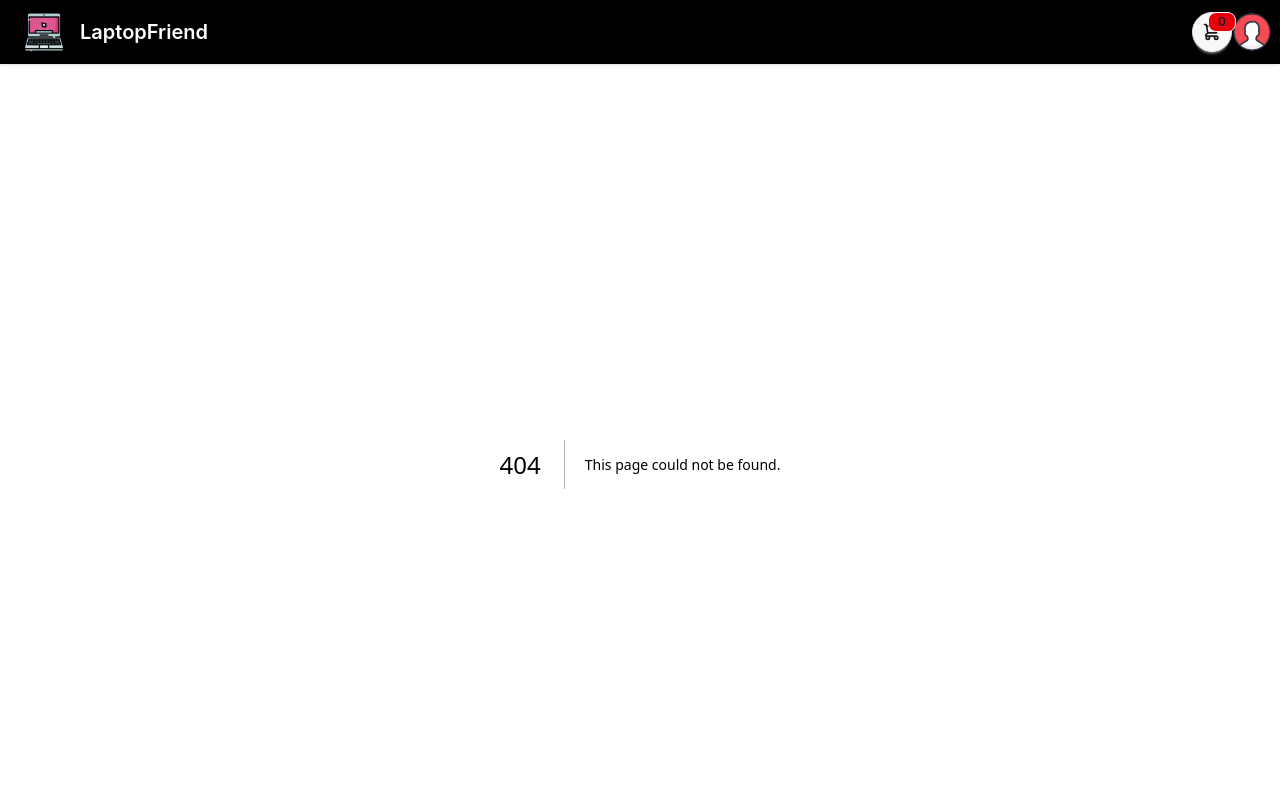
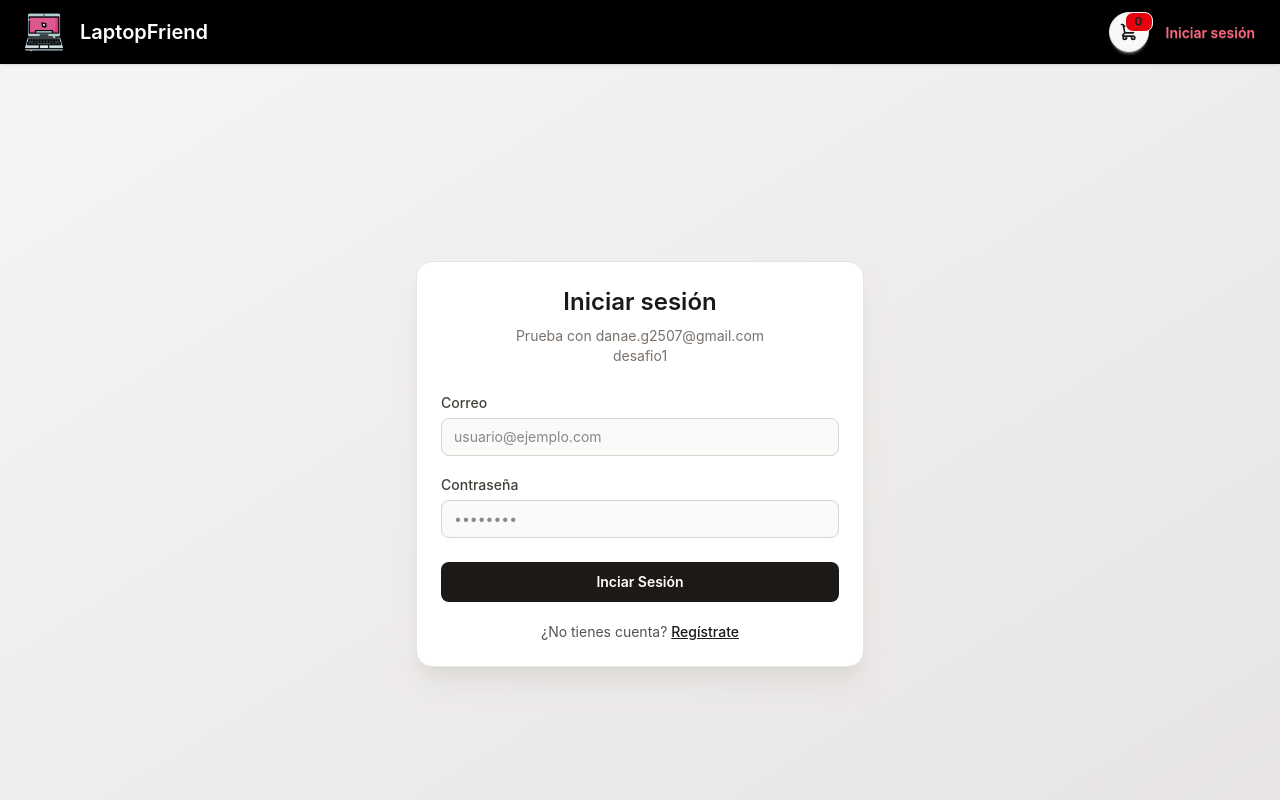
Before and after one commit to Dannae25/DPS, a Next.js app: page /login in a window 1280 px wide. Before the commit this address had no page. Shown: the top 800 px of the page. Built offline with nearby package versions, Linux system fonts and the light colour scheme.

Commit message:
Agregar: Estilos y validación a la página de login y conección con el navbar y botón de comprar

```diff
--- a/src/app/cart/page.tsx
+++ b/src/app/cart/page.tsx
@@ -7,12 +7,14 @@ import { useState } from "react";
 import Link from "next/link";
 import DetallesCarrito from "@/componentes/DetallesCarrito";
 import { useCart } from "@/context/cartContex";
+import { useAuth } from "@/context/usuarioContex";
 import { GenerarFactura } from "@/lib/GenerarFactura";
 import { EnviarCorreo } from "@/lib/EnviarCorreo";
 import { toast } from "sonner";
 
 export default function PaginaCarrito() {
   const { cartas, sumarCantidad, restarCantidad, eliminarProducto, limpiarCarrito, totalPrecio } = useCart();
+  const { usuario } = useAuth();
   //prueba
   const router = useRouter();
   const [procesando, setProcesando] = useState(false);
@@ -20,18 +22,22 @@ export default function PaginaCarrito() {
 
   //CONECTAR EL BOTON DE COMPRAR CON EL PDF
   async function ConfirmarCompra() {
+    if (!usuario) {
+      router.replace("/login?redirect=/cart");
+      return;
+    }
 
     if(cartas.length === 0)return;
 
-       setProcesando(true);
+    setProcesando(true);
 
     const generarId = `${Date.now()}`;
-    const correoDePrueba = "danae.g2507@gmail.com"
+    //const correoDePrueba = "danae.g2507@gmail.com"
     //GENERAR EL PDF EN EL NAVEGADOR
     const pdf = await GenerarFactura({
       generarId,
-      nombreCliente: "Cliente de prueba",
-      emailCliente: correoDePrueba,
+      nombreCliente: usuario.nombre,
+      emailCliente: usuario.email,
       elemento: cartas,
       totalPrecio,
     });
@@ -39,8 +45,8 @@ export default function PaginaCarrito() {
     //Guardo en el LocalStore para mostrar luego en el archivo donde irá la simulación
     const mostrarFcatura = {
       generarId,
-      nombreCliente: "Cliente de prueba",
-      emailCliente: correoDePrueba,
+      nombreCliente: usuario.nombre,
+      emailCliente: usuario.email,
       elemento: cartas,
       totalPrecio,
       date: new Date().toISOString(),
@@ -56,8 +62,8 @@ export default function PaginaCarrito() {
     //ENVIAR FACTURA POR CORREO
 
     const enviar = await EnviarCorreo({
-      email: correoDePrueba,
-      nombre:"Cliente Prueba",
+      email: usuario.email,
+      nombre:usuario.nombre,
       generarId,
       totalPrecio,
     });
@@ -127,15 +133,19 @@ export default function PaginaCarrito() {
             <span>Total</span>
             <span>${totalPrecio.toFixed(2)}</span>
           </div>
+          {!usuario && (
+            <div className="mt-4 rounded-lg border border-amber-200 bg-amber-50 px-3 py-2 text-sm text-amber-700">
+              Debes iniciar sesión para finalizar tu compra.
+            </div>
+          )}
           <Link href="/" className="mt-6 inline-flex w-full justify-center rounded-lg bg-stone-900 px-4 py-2 text-sm font-semibold text-white">
             Seguir comprando
           </Link>
           <button
           onClick={ConfirmarCompra}
           disabled={procesando}
-          className="mt-6 inline-flex w-full justify-center rounded-lg bg-stone-900 px-4 py-2 text-sm font-semibold text-white disabled:opacity-50"
-    >
-      {procesando ? "Generando..." : "Comprar ahora"}
+          className="mt-6 inline-flex w-full justify-center rounded-lg bg-stone-900 px-4 py-2 text-sm font-semibold text-white disabled:opacity-50">
+      {procesando ? "Generando..." : usuario ? "Comprar ahora" : "Comprar ahora"}
     </button>
         </aside>
       </div>
--- a/src/app/layout.tsx
+++ b/src/app/layout.tsx
@@ -3,6 +3,7 @@ import { Geist, Geist_Mono } from "next/font/google";
 import "./globals.css";
 import {Toaster} from "sonner";
 import { ProveedorCarrito } from "@/context/cartContex";
+import { ProveedorAuth } from "@/context/usuarioContex";
 import Navbar from "@/componentes/Navbar";
 import Footer from "@/componentes/Footer"
 
@@ -32,11 +33,13 @@ export default function RootLayout({
       className={`${geistSans.variable} ${geistMono.variable} h-full antialiased`}
     >
       <body className="min-h-screen flex flex-col" >
+        <ProveedorAuth>
         <ProveedorCarrito>
         <Navbar />
-        {children}
+        <main className="flex-1">{children}</main>
         <Toaster position="top-center" richColors />
         </ProveedorCarrito>
+        </ProveedorAuth>
         <Footer />
 
       </body>
--- /dev/null
+++ b/src/app/login/page.tsx
@@ -0,0 +1,100 @@
+"use client";
+
+import { useState } from "react";
+import { useRouter } from "next/navigation";
+import Link from "next/link";
+import { useAuth } from "@/context/usuarioContex";
+
+export default function LoginPage() {
+  const { login } = useAuth();
+  const router = useRouter();
+
+  const [email, setEmail] = useState("");
+  const [password, setPassword] = useState("");
+  // Guardamos errores de validación por campo, para mostrarlos justo
+  // debajo de cada input
+  const [errors, setErrors] = useState<{ email?: string; password?: string }>(
+    {}
+  );
+
+  function validar() {
+    const errores: typeof errors = {};
+    // Validación de formato de correo, sencilla pero suficiente.
+    if (!/^\S+@\S+\.\S+$/.test(email)) {
+      errores.email = "Ingresa un correo válido";
+    }
+    if (password.length < 4) {
+      errores.password = "La contraseña debe tener al menos 4 caracteres";
+    }
+    setErrors(errores);
+    return Object.keys(errores).length === 0;
+  }
+
+  function enviar(enviar: React.FormEvent) {
+    enviar.preventDefault();
+    if (!validar()) return;
+
+    const success = login(email, password);
+    if (success) router.push("/");
+  }
+
+  return (
+    <div className="min-h-screen bg-gradient-to-br from-stone-100 to-stone-200 px-4 py-10 flex items-center justify-center">
+      <div className="w-full max-w-md rounded-2xl border border-stone-200 bg-white p-6 shadow-xl shadow-stone-300/60">
+        <div className="mb-6 text-center">
+          <h1 className="text-2xl font-semibold text-stone-900">
+            Iniciar sesión
+          </h1>
+          <p className="mt-2 text-sm text-stone-500">
+            Prueba con danae.g2507@gmail.com
+          </p>
+          <p className="text-sm text-stone-500">desafio1</p>
+        </div>
+
+        <form onSubmit={enviar} className="flex flex-col gap-4">
+          <div>
+            <label className="text-sm font-medium text-stone-700">Correo</label>
+            <input
+              type="email"
+              value={email}
+              onChange={(e) => setEmail(e.target.value)}
+              className="mt-1 w-full rounded-lg border border-stone-300 bg-stone-50 px-3 py-2 text-sm outline-none transition focus:border-stone-500 focus:bg-white"
+              placeholder="usuario@ejemplo.com"
+            />
+            {errors.email && (
+              <p className="mt-1 text-xs text-red-600">{errors.email}</p>
+            )}
+          </div>
+
+          <div>
+            <label className="text-sm font-medium text-stone-700">Contraseña</label>
+            <input
+              type="password"
+              value={password}
+              onChange={(e) => setPassword(e.target.value)}
+              className="mt-1 w-full rounded-lg border border-stone-300 bg-stone-50 px-3 py-2 text-sm outline-none transition focus:border-stone-500 focus:bg-white"
+              placeholder="••••••••"
+            />
+            {errors.password && (
+              <p className="mt-1 text-xs text-red-600">{errors.password}</p>
+            )}
+          </div>
+
+          <button
+            type="submit"
+            className="mt-2 rounded-lg bg-stone-900 px-4 py-2.5 text-sm font-semibold text-white transition hover:bg-red-500"
+          >
+            Inciar Sesión
+          </button>
+        </form>
+
+        <p className="mt-5 text-center text-sm text-stone-600">
+          ¿No tienes cuenta?{" "}
+          <Link href="/register" className="font-medium text-stone-900 underline">
+            Regístrate
+          </Link>
+        </p>
+      </div>
+    </div>
+  );
+}
--- a/src/componentes/footer.tsx
+++ b/src/componentes/footer.tsx
@@ -24,8 +24,8 @@ export default function Footer (){
                         <a className="link link-hover text-xs md:text-sm" href="https://www.flaticon.com/" target="_blank">
                             Iconos creados por: {"Flaticon"}
                         </a>
-                        <a className="link link-hover text-xs md:text-sm">Privacy policy</a>
-                        <a className="link link-hover text-xs md:text-sm">Cookie policy</a>
+                        <a className="link link-hover text-xs md:text-sm">Politica de privacidad</a>
+
                     </nav>
                 </div>
 
--- a/src/componentes/navbar.tsx
+++ b/src/componentes/navbar.tsx
@@ -3,12 +3,14 @@
 import Image from "next/image"
 import Link from "next/link";
 import {useCart} from "@/context/cartContex"
+import { useAuth } from "@/context/usuarioContex";
 
 export default function Navbar (){
 
   //logica de sumar cantidades en el carrito
   //utilito totalCarrito para reutilizar el dódigo del CartContext
 const {totalCarrito, totalPrecio} = useCart();
+const {usuario, cerrarSesion} = useAuth();
 
 const cerrarDropdown = () => {
   const elementoActivo = document.activeElement as HTMLElement | null;
@@ -54,24 +56,32 @@ const cerrarDropdown = () => {
               </div>
             </div>
             </div>
-            <div className="dropdown dropdown-end">
-              <div tabIndex={0} role="button" className="btn btn-ghost btn-circle btn-sm md:btn-md avatar ">
-                <div className="w-8 md:w-10 rounded-full " >
-                  <Image
-                    alt="Sesion de cuenta"
-                    src="/recursos/icono.png"
-                    width={50}
-                    height={50}
-                  />
-                </div>
+                {usuario ? (
+          // Si existe la sesión: muestra el avatar con dropdown de "Cerrar Sesión" conectado
+          <div className="dropdown dropdown-end">
+            <div tabIndex={0} role="button" className="btn btn-ghost btn-circle btn-sm md:btn-md avatar">
+              <div className="w-8 md:w-10 rounded-full">
+                <Image alt="Sesión de cuenta" src="/recursos/icono.png" width={50} height={50} />
               </div>
-              <ul
-                className="menu menu-sm dropdown-content bg-base-100 rounded-box z-50 mt-3 w-40 md:w-52 p-2 shadow">
-                <li><a>Cerrar Sesión</a></li>
-              </ul>
             </div>
+            <ul tabIndex={0} className="menu menu-sm dropdown-content bg-base-100 rounded-box z-50 mt-3 w-40 md:w-52 p-2 shadow">
+              <li className="px-2 py-1 text-sm text-stone-1000 pointer-events-none">
+                Hola {usuario.nombre}
+              </li>
+              <li>
+                <button className="btn btn-error w-25 text-left" onClick={() => {cerrarSesion(); cerrarDropdown();}}>
+                  Cerrar Sesión
+                </button>
+              </li>
+            </ul>
           </div>
-        </div>
-    );
-
-};
+        ) : (
+          // Si no hay sesión  sin dropdown
+          <Link href="/login" className="btn btn-ghost btn-sm md:btn-md text-error hover:bg-white">
+            Iniciar sesión
+          </Link>
+        )}
+      </div>
+    </div>
+  );
+}
--- a/src/context/usuarioContex.tsx
+++ b/src/context/usuarioContex.tsx
@@ -38,7 +38,7 @@ export function ProveedorAuth({ children }: { children: ReactNode }) {
   function login(email: string, password: string): boolean {
     const usuarios = obtenerUsuarios();
     const buscarUsuario = usuarios.find(
-      (u) => u.email === email && u.password === password
+      (usuario) => usuario.email === email && usuario.password === password
     );
     if (!buscarUsuario) {
       toast.error("Correo o contraseña incorrectos");
@@ -57,7 +57,7 @@ export function ProveedorAuth({ children }: { children: ReactNode }) {
 
   function registrar(nombre: string, email: string, password: string): boolean {
     const usuarios = obtenerUsuarios();
-    if (usuarios.some((u) => u.email === email)) {
+    if (usuarios.some((usuario) => usuario.email === email)) {
       toast.error("Ya existe una cuenta con ese correo");
       return false;
     }
```
